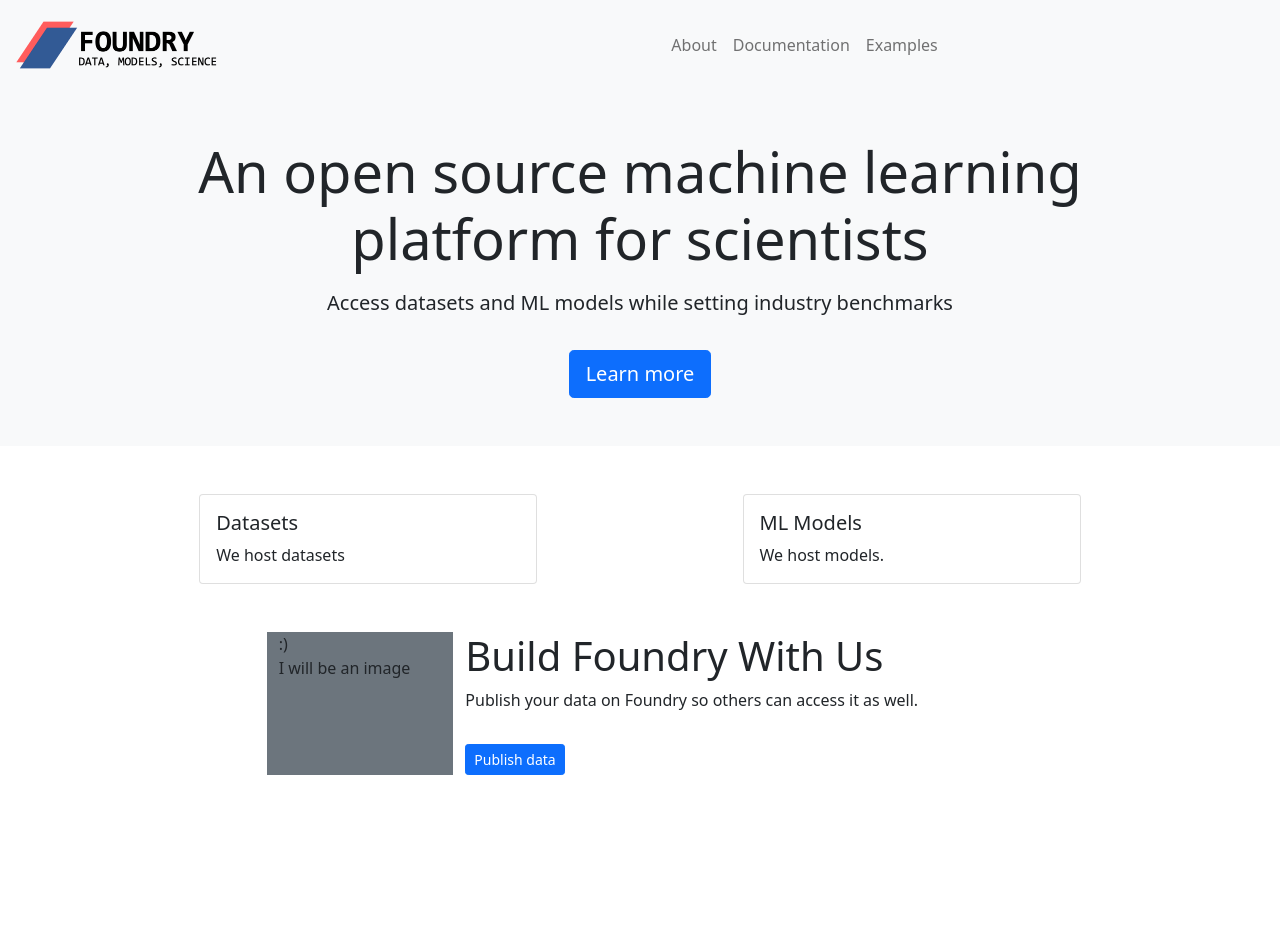
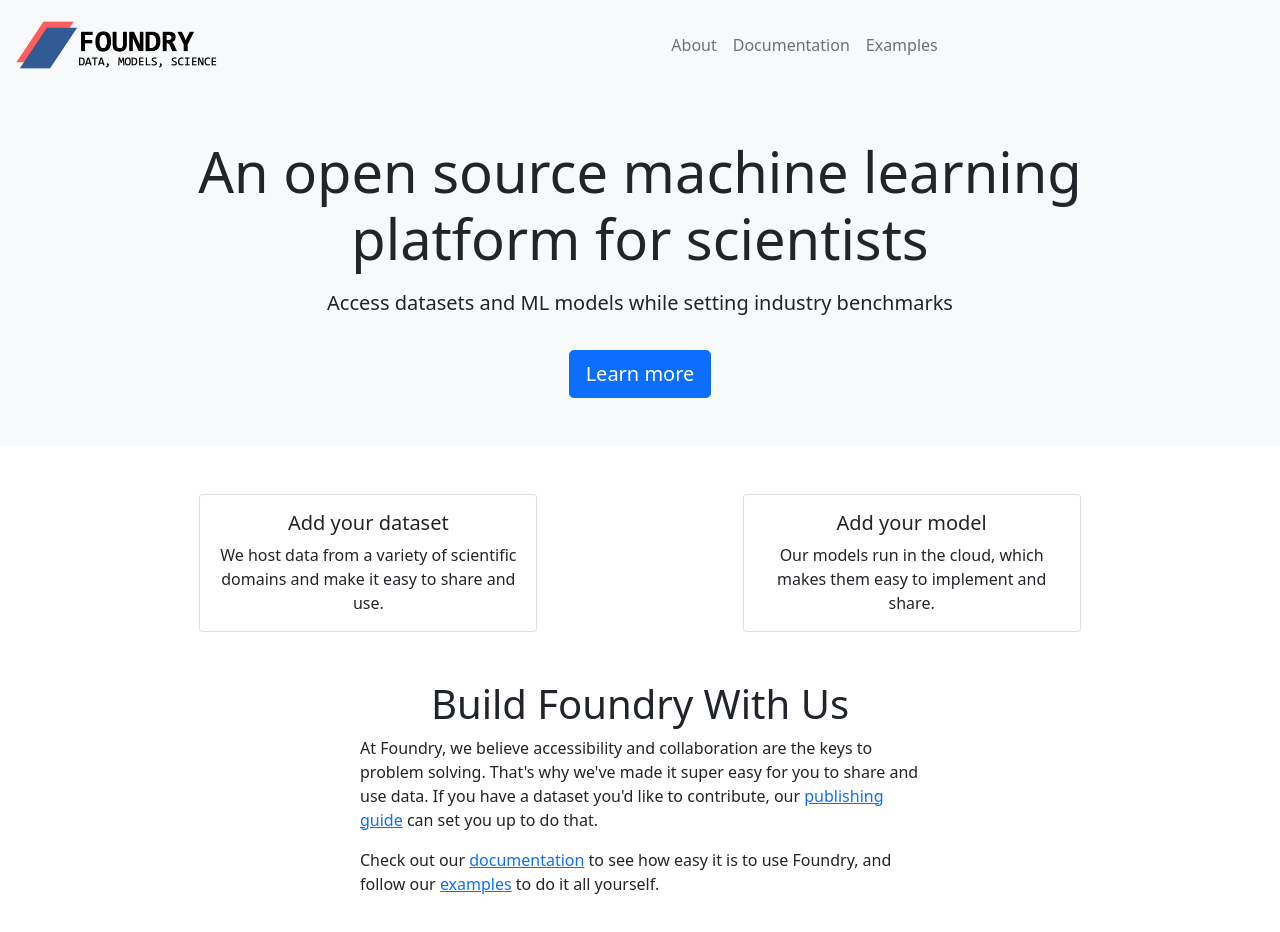
Before and after one commit to MLMI2-CSSI/MLMI2-CSSI.github.io, a Vue app: page /#/ in a window 1280 px wide. Shown: the top 932 px of the page. Before the commit the page ends 823 px from the top, so only its background shows below. Built offline with nearby package versions, Linux system fonts and the light colour scheme.

Commit message:
added updated copy. still need to add another section

```diff
--- a/src/views/Home.vue
+++ b/src/views/Home.vue
@@ -21,17 +21,23 @@
         <div class="row">
           <div class="col-sm-4 mx-auto">
             <div class="card">
-              <div class="card-body">
-                <h5 class="card-title">Datasets</h5>
-                <p class="card-text">We host datasets </p>
+              <div class="card-body text-center">
+                <h5 class="card-title">Add your dataset</h5>
+                <p class="card-text">
+                  We host data from a variety of scientific domains and make it
+                  easy to share and use.
+                </p>
               </div>
             </div>
           </div>
           <div class="col-sm-4 mx-auto">
             <div class="card">
-              <div class="card-body">
-                <h5 class="card-title">ML Models</h5>
-                <p class="card-text">We host models.</p>
+              <div class="card-body text-center">
+                <h5 class="card-title">Add your model</h5>
+                <p class="card-text">
+                  Our models run in the cloud, which makes them easy to
+                  implement and share.
+                </p>
               </div>
             </div>
           </div>
@@ -42,20 +48,30 @@
     <!-- be apart of foundry section -->
 
     <div class="mx-auto col-7 mt-5">
-      <div class="row mx-auto">
-        <div class="col-3 bg-secondary">
-          :)
-          <p>I will be an image</p>
-        </div>
-        <div class="col-9">
-          <h1>Build Foundry With Us</h1>
-          <p>Publish your data on Foundry so others can access it as well.</p>
-          <a href="#"
-            ><button class="btn btn-primary btn-sm mt-3" role="button">
-              Publish data
-            </button></a
+      <div class="col-9 mx-auto">
+        <h1 class="text-center">Build Foundry With Us</h1>
+        <p>
+          At Foundry, we believe accessibility and collaboration are the keys to
+          problem solving. That's why we've made it super easy for you to share
+          and use data. If you have a dataset you'd like to contribute, our
+          <a href="https://github.com/MLMI2-CSSI/foundry/tree/main/examples/publishing-guides" target="blank">publishing guide</a> can set you up to do
+          that.
+        </p>
+        <p>
+          Check out our
+          <a
+            href="https://ai-materials-and-chemistry.gitbook.io/foundry/v/docs/"
+            target="blank"
+            >documentation</a
           >
-        </div>
+          to see how easy it is to use Foundry, and follow our
+          <a
+            href="https://github.com/MLMI2-CSSI/foundry/tree/main/examples"
+            target="blank"
+            >examples</a
+          >
+          to do it all yourself.
+        </p>
       </div>
     </div>
   </div>
```
